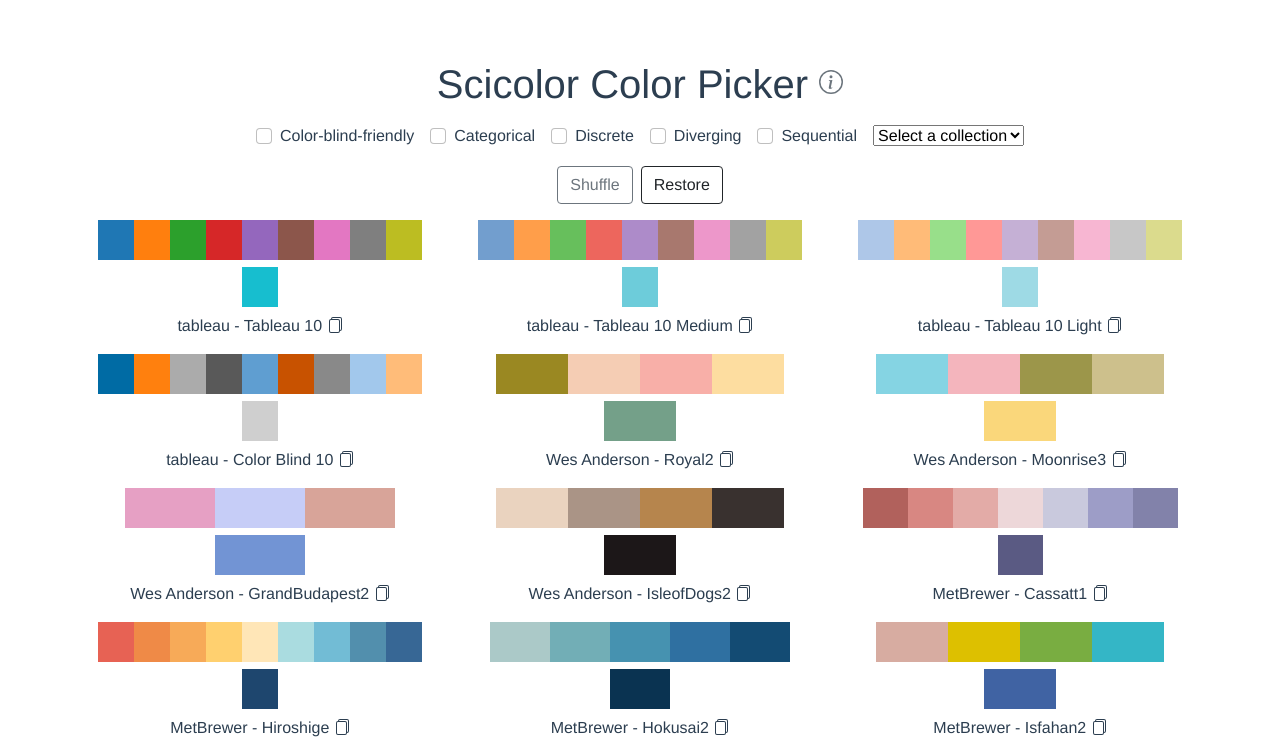
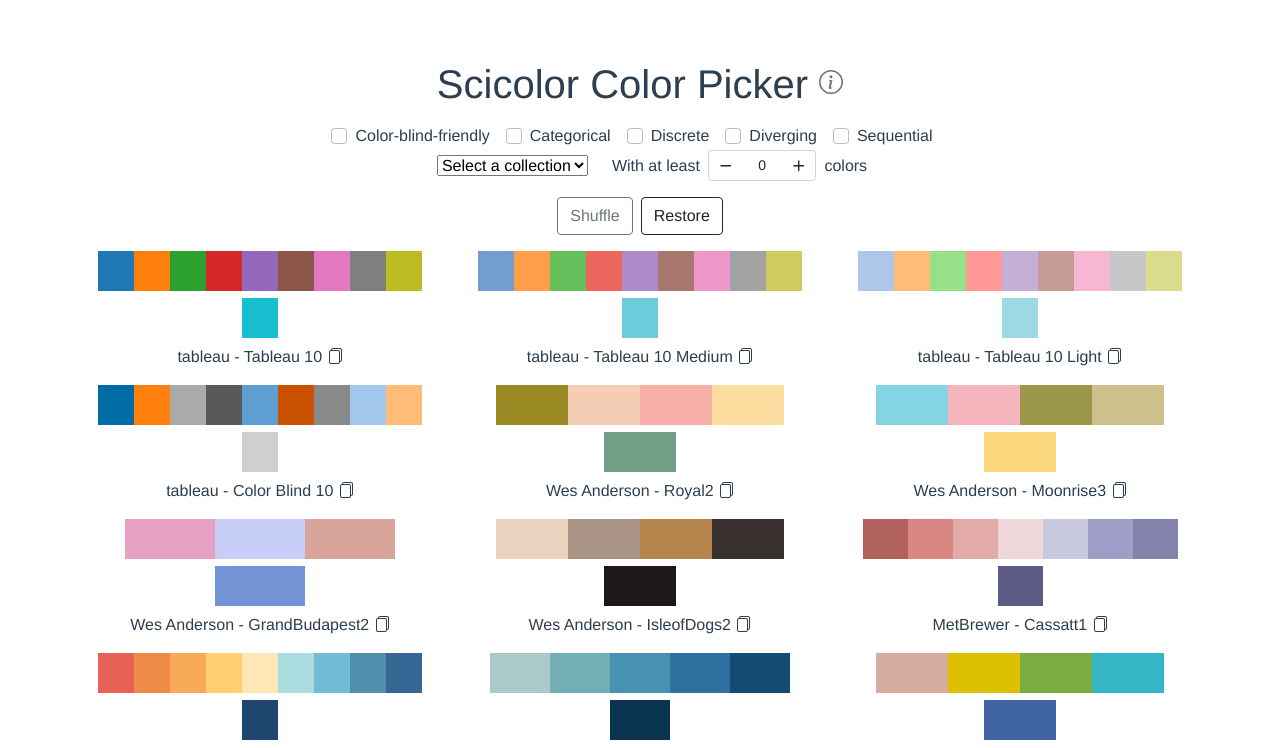
Before and after one commit to yang3kc/scicolor, a Vue app in the folder pages/: page / in a window 1280 px wide. Shown: the top 748 px of the page. Built offline with nearby package versions, Linux system fonts and the light colour scheme.

Commit message:
add: add number filter

```diff
--- a/pages/src/components/ColorPicker.vue
+++ b/pages/src/components/ColorPicker.vue
@@ -17,8 +17,11 @@
             <b-form-checkbox value="discrete">Discrete</b-form-checkbox>
             <b-form-checkbox value="diverging">Diverging</b-form-checkbox>
             <b-form-checkbox value="sequential">Sequential</b-form-checkbox>
-            <b-form-select v-model="collectionSelected" :options="collectionNames" @change="filterColorList"></b-form-select>
           </b-form-checkbox-group>
+            <b-form-select class="mx-4" v-model="collectionSelected" :options="collectionNames" @change="filterColorList"></b-form-select>
+            <label for="sb-inline">With at least</label>
+            <b-form-spinbutton id="sb-inline" class="mx-2" v-model="colorCnt" size="sm" inline @change="filterColorList"></b-form-spinbutton>
+            <label for="sb-inline">colors</label>
       </b-form-group>
       <b-button @click="shuffleColorList()" class="mx-1" variant="outline-secondary">Shuffle</b-button>
       <b-button @click="restoreColorList()" class="mx-1" variant="outline-dark">Restore</b-button>
@@ -79,7 +82,8 @@
       colorsJson: colorsJson,
       colorList: colorsJson.slice(),
       filterSelected: [],
-      collectionSelected: null
+      collectionSelected: null,
+      colorCnt: 0
     }
   },
   computed: {
@@ -136,6 +140,7 @@
         if(this.collectionSelected !== null && this.collectionSelected !== color["collection"]){continue;}
         var colorLabels = new Set(color["labels"]);
         if(!this.isSuperset(colorLabels, filterSet)){continue;}
+        if(color["colors"].length < this.colorCnt){continue;}
         newColorList.push(color);
       }
       this.colorList = newColorList;
```
Also changed, not shown: 4 other files (tests, documents, lock files or other folders).
